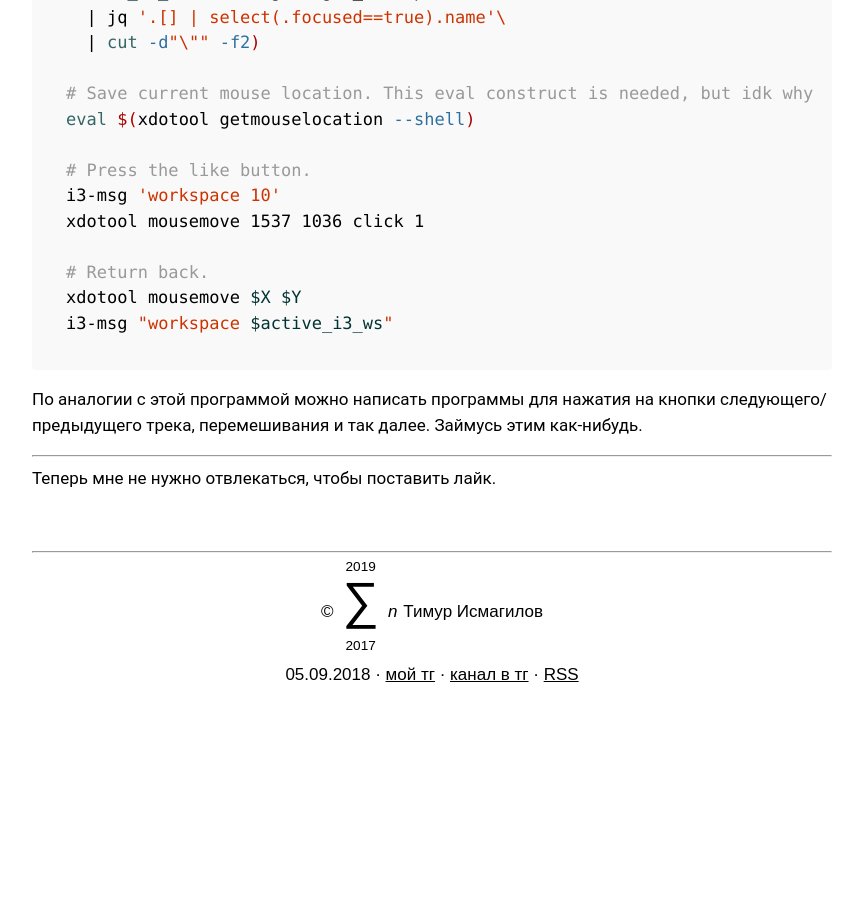
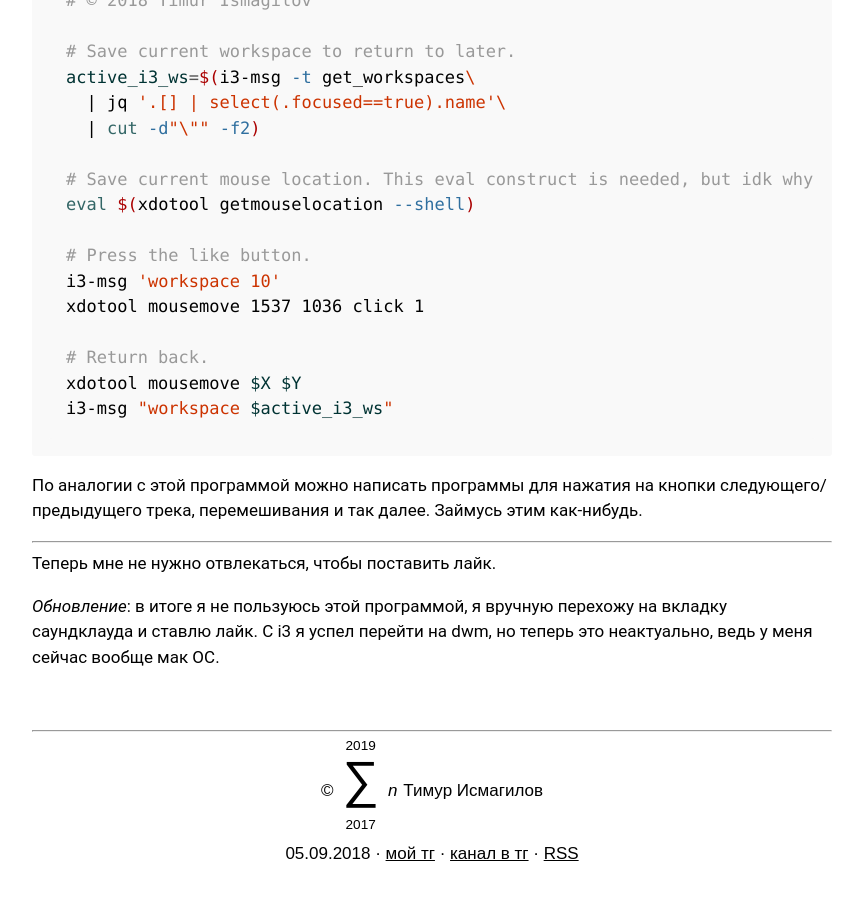
Before and after one commit to bouncepaw/bouncepaw.github.io, a Jekyll site: the page built from _posts/2018-09-05-i3-automate-mouse.md, in a window 1280 px wide and 900 px high, scrolled down 2067 px. Shown: the whole window, without its empty margins (208-1071 px from the left). Built offline with Jekyll 4.4.1, drawn with Linux system fonts in a browser that asks for light colours; before the commit the page ends 2788 px from its top, so only the background shows below that; some of the changed text lies outside the part shown.

Commit message:
Add missing header to i3 article

```diff
--- a/_posts/2018-09-05-i3-automate-mouse.md
+++ b/_posts/2018-09-05-i3-automate-mouse.md
@@ -7,6 +7,8 @@ excerpt: "Я устал каждый раз нажимать на кнопку
 layout: ru
 date: 2018-09-05
 ---
+# Автоматизация нажатий в i3
+
 Обычно я слушаю музыку на [саундклауде](http://soundcloud.com). Я часто жму на
 вкладку _Discover_ и просто слушаю, что саундклауд мне подбирает. Иногда задним
 числом я замечаю годную песню и хочу поставить лайк. Для этого мне приходится:
@@ -121,3 +123,7 @@ i3-msg "workspace $active_i3_ws"
 <hr>
 
 Теперь мне не нужно отвлекаться, чтобы поставить лайк.
+
+*Обновление*: в итоге я не пользуюсь этой программой, я вручную
+перехожу на вкладку саундклауда и ставлю лайк. С i3 я успел перейти на
+dwm, но теперь это неактуально, ведь у меня сейчас вообще мак ОС.
```
